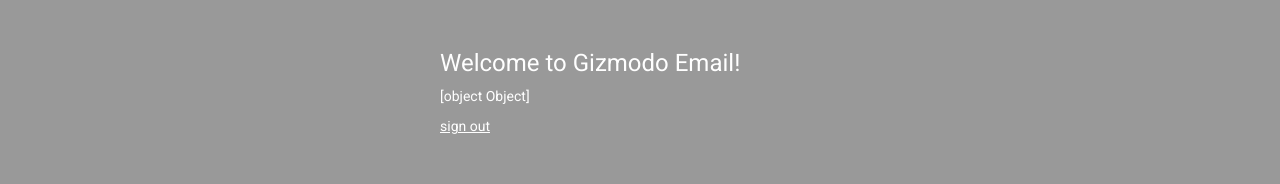
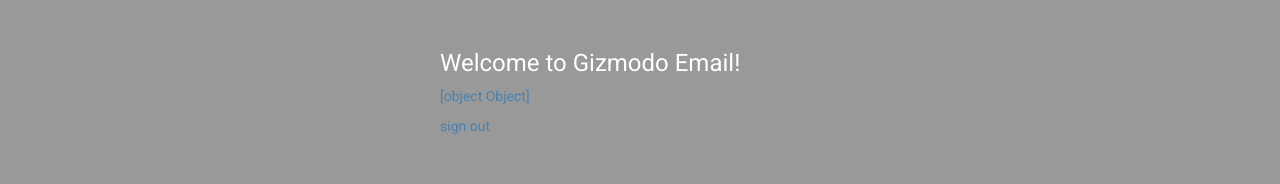
Before and after one commit to Haider93/email-app, an Angular app: page /side_panel/inbox in a window 1280 px wide. Shown: the top 184 px of the page. Built offline with nearby package versions, Linux system fonts and the light colour scheme; no server answers; sample sign-in values are in the browser's storage.

Commit message:
Some more minor ui revisions

```diff
--- a/src/app/app.component.html
+++ b/src/app/app.component.html
@@ -87,10 +87,10 @@
 	}
     .signup-form a{
 		color: #fff;
-		text-decoration: underline;
+		text-decoration: none;
 	}
     .signup-form a:hover{
-		text-decoration: none;
+		text-decoration: underline;
 	}
 	.signup-form form a{
 		color: #5cb85c;
@@ -106,7 +106,7 @@
         <h3>
           Welcome to {{ title }}!
 		</h3>
-		<p>{{userEmail}}</p> <a *ngIf="signOutOption" (click)="signOut()" routerLinkActive="active">sign out</a>
+		<p style="color: steelblue">{{userEmail}}</p> <a *ngIf="signOutOption" style="color: steelblue" (click)="signOut()" routerLinkActive="active">sign out</a>
 	  </div>
 	  <div class="signup-form"></div>
 	  <nav>
--- a/src/app/app.component.ts
+++ b/src/app/app.component.ts
@@ -54,7 +54,7 @@ export class AppComponent {
   signOut(){
     localStorage.clear();
     this.apiService._signOutOption.next(false);
-    this.apiService._userEmail.next("");
+    this.apiService._userEmail.next("logged out");
     this.router.navigate(['sign_in']);
   }
 }
--- a/src/app/folders-panel/folders-panel.component.html
+++ b/src/app/folders-panel/folders-panel.component.html
@@ -39,7 +39,7 @@ ss
           <tbody>
             <tr>
               <td>
-                <button type="button" class="btn btn-default btn-sm">
+                <button type="button" class="btn btn-default btn-sm" (click)="deleteAll()">
                   <span class="glyphicon glyphicon-remove-sign"></span> Delete All
                 </button>
               </td>
--- a/src/app/folders-panel/folders-panel.component.ts
+++ b/src/app/folders-panel/folders-panel.component.ts
@@ -118,6 +118,10 @@ export class FoldersPanelComponent implements OnInit {
       this.emails = data;
     });
   }
+
+  deleteAll(){
+    alert("All will be deleted!!");
+  }
   composeEmail(receiver,subject,body){
     var t = new Date();
     var date = t.toLocaleDateString('en-US');
```
